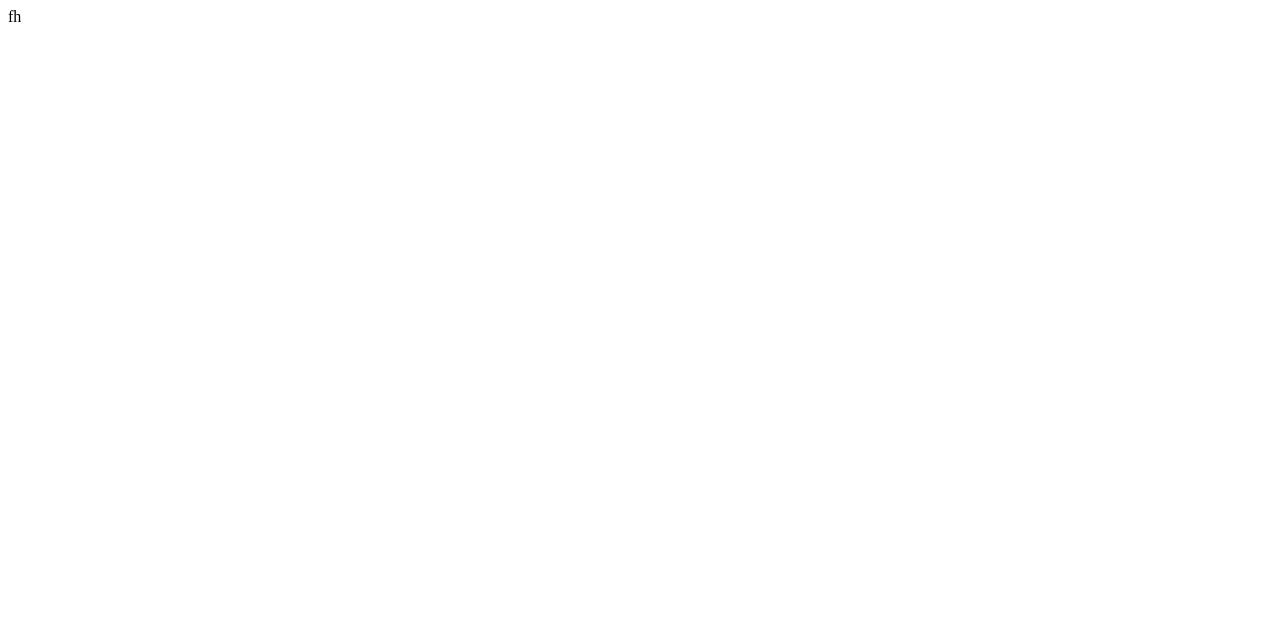
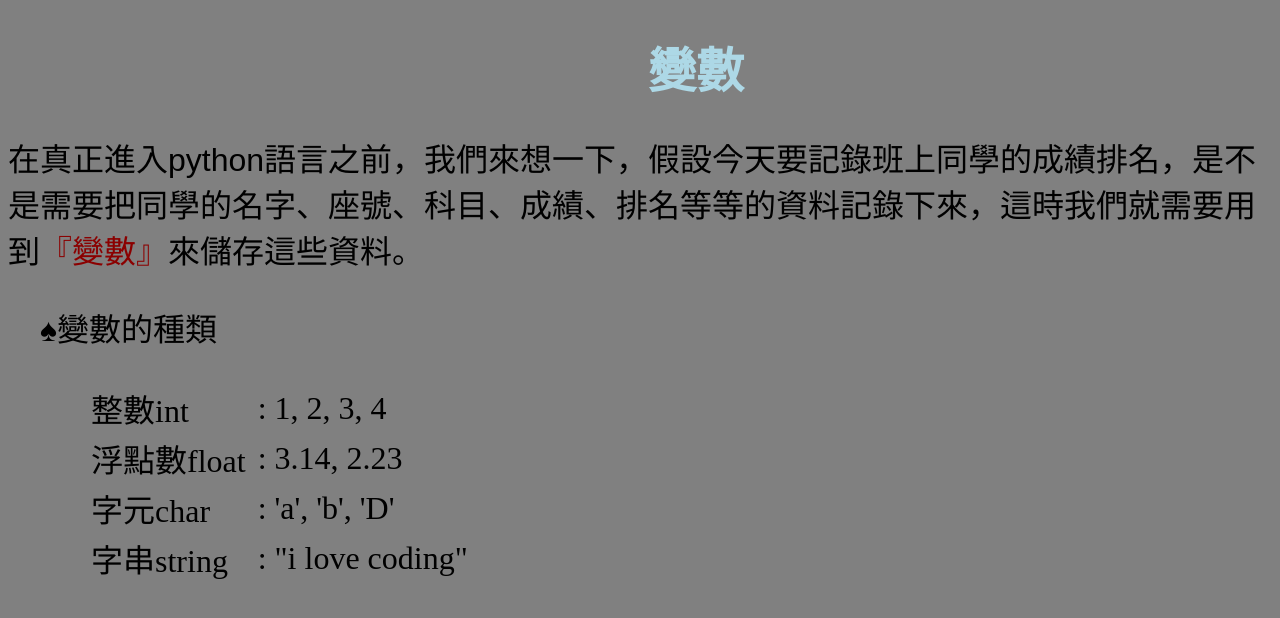
Before and after one commit to fenofista/fenofista.github.io, a plain HTML site: page variable/variable.html in a window 1280 px wide. Drawn offline with Linux system fonts and the light colour scheme.

Commit message:
add variable

```diff
--- a/variable/variable.css
+++ b/variable/variable.css
@@ -0,0 +1,34 @@
+body{
+    background-color: gray;
+}
+h1{
+    color:lightblue;
+    margin-left:40rem;
+    font-size:3rem;
+}
+p{
+    font-family: fantasy;
+    font-size:2rem;
+}
+#variable{
+    color:darkred;
+}
+.type{
+    font-size:2rem;
+    margin-left: 5rem;
+
+}
+.name{
+    margin-left: 2rem;
+    font-size:2rem;
+}
+.ex{
+    display: inline-block;
+
+}
+.in{
+    display: inline-block;
+}
+table{
+    margin-top: 2rem;
+}
--- a/variable/variable.html
+++ b/variable/variable.html
@@ -1 +1,41 @@
-fh
+<!DOCTYPE html>
+<html>
+<head>
+    <title>Page Title</title>
+    <link rel="stylesheet" href="variable.css">
+</head>
+<body>
+
+
+    <h1>變數</h1>
+    <p>在真正進入python語言之前，我們來想一下，假設今天要記錄班上同學的成績排名，是不是需要把同學的名字、座號、科目、成績、排名等等的資料記錄下來，這時我們就需要用到<a id="variable">『變數』</a>來儲存這些資料。</p>
+    <div>
+
+            <a class="name">&spades;變數的種類</a>
+        <div class="type">
+            <div class="ex">
+                <table>
+                    <tr>
+                        <td>整數int</td>
+                        <td> &nbsp;:  1, 2, 3, 4</td>
+                    </tr>
+                    <tr>
+                        <td>浮點數float</td>
+                        <td> &nbsp;:  3.14, 2.23</td>
+                    </tr>
+                    <tr>
+                        <td>字元char</td>
+                        <td> &nbsp;:  'a', 'b', 'D'</td>
+                    </tr>
+                    <tr>
+                        <td>字串string</td>
+                        <td> &nbsp;:  "i love coding"</td>
+                    </tr>
+                </table>
+            </div>
+
+        </div>
+    </div>
+
+</body>
+</html>
```
Also changed, not shown: index.html (+2 -3 lines).
